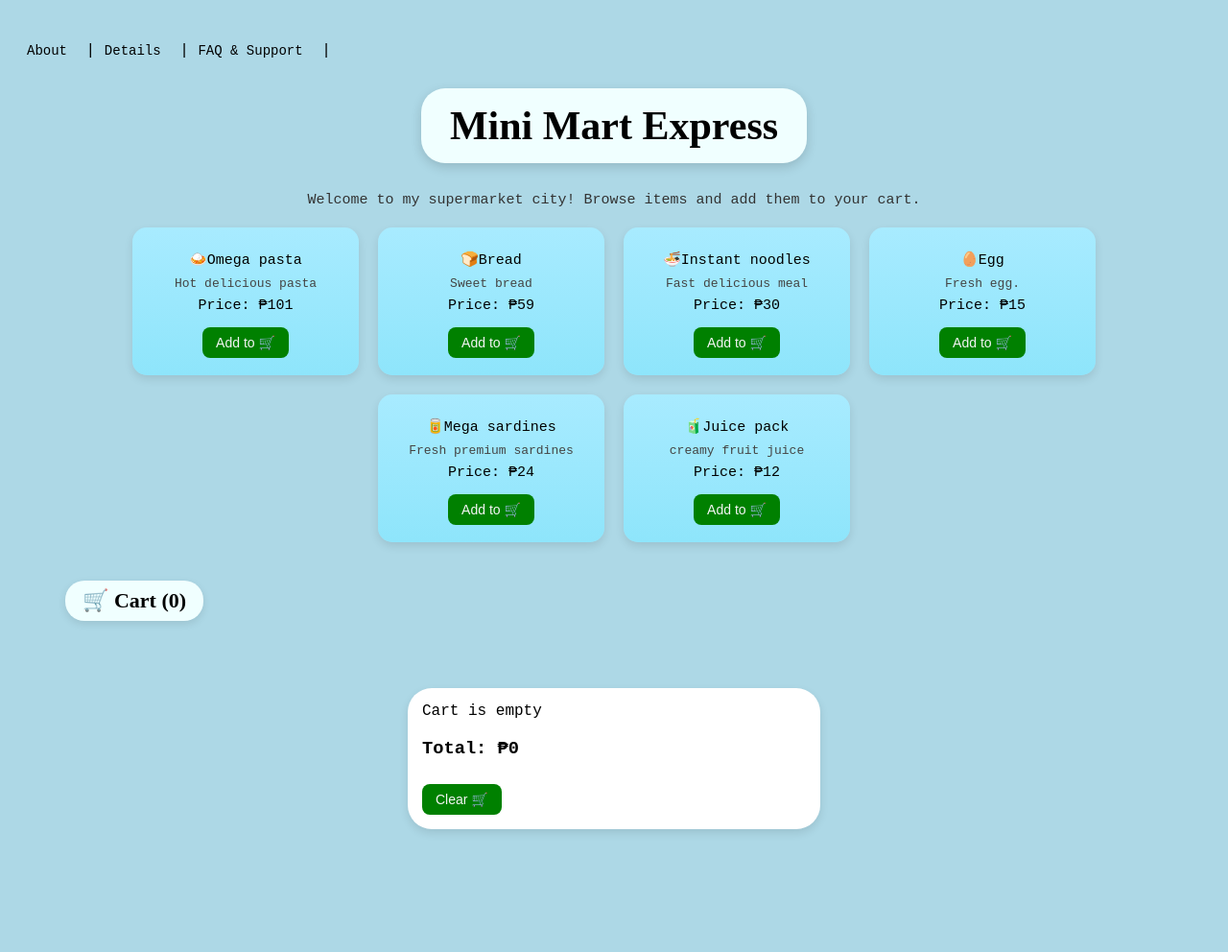
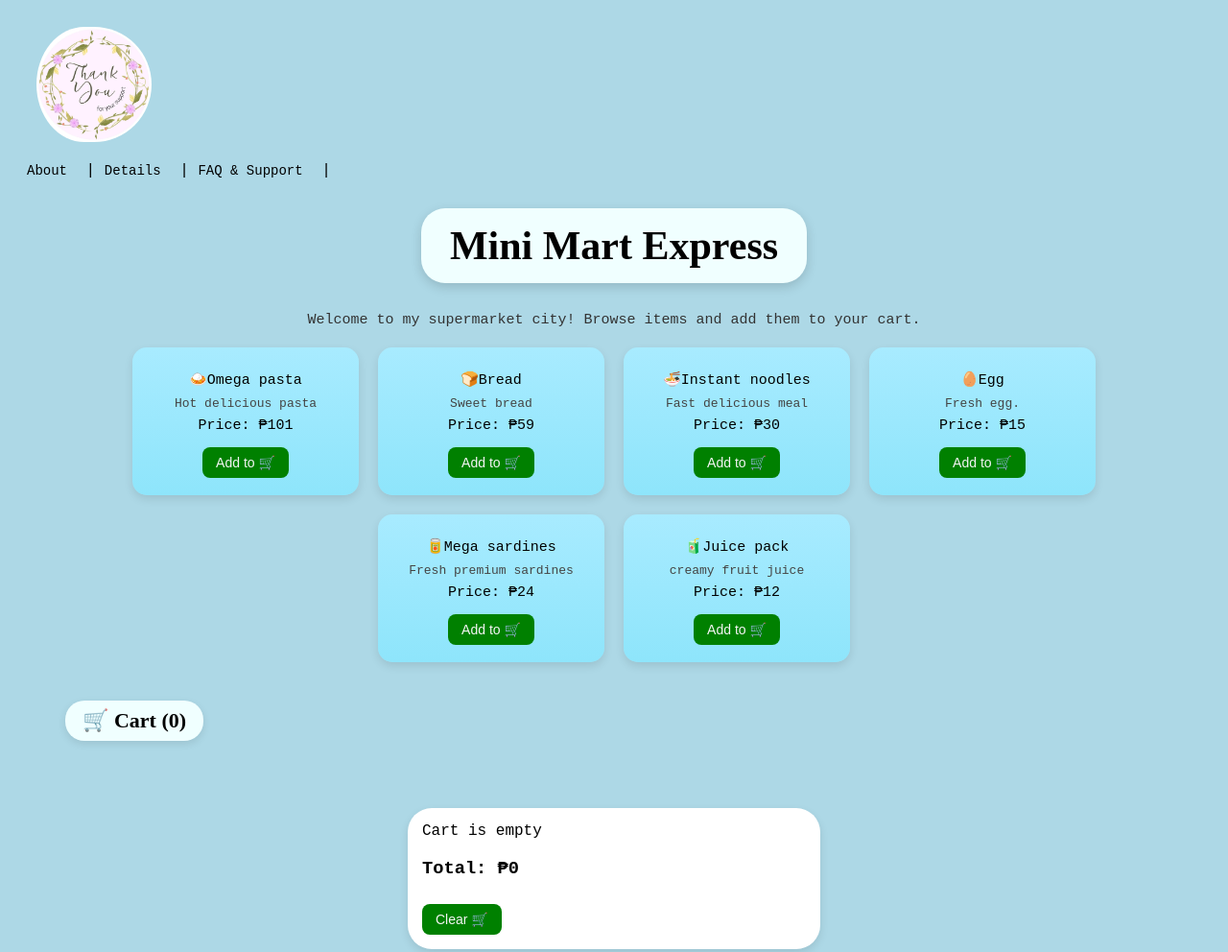
Before and after one commit to bajamundijacky-netizen/minimart, a plain HTML site: page index.html in a window 1280 px wide. Shown: the top 992 px of the page at 96% size. Drawn offline with Linux system fonts and the light colour scheme.

Commit message:
add shop logo image and update layout styles for better presentation

```diff
--- a/design.css
+++ b/design.css
@@ -2,6 +2,14 @@ body {
   font-family: "Courier New", Courier, monospace;
   padding: 20px;
   background: lightblue;
+}
+.shop-png {
+  margin: 0 auto;
+  padding-left: 10px;
+  top: 10px;
+  left: 12px;
+  width: 120px;
+  border-radius: 85px;
 }
 
 .market-links {
--- a/index.html
+++ b/index.html
@@ -5,6 +5,8 @@
     <link rel="stylesheet" type="text/css" href="design.css" />
   </head>
   <body>
+
+    <img src="./shop.png" alt="Shop Logo" class="shop-png">
     <p class="market-links">
       <a href="#About">About</a> |
       <a href="#details">Details</a> |
```
Also changed, not shown: shop.png (added).
